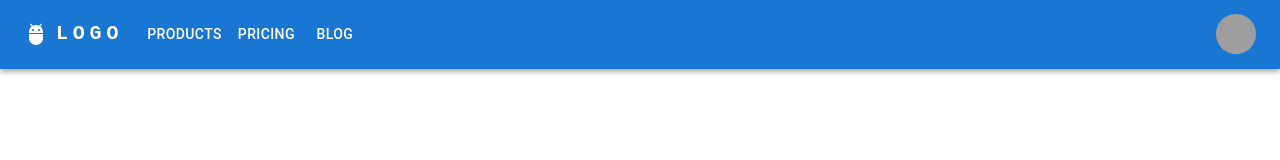
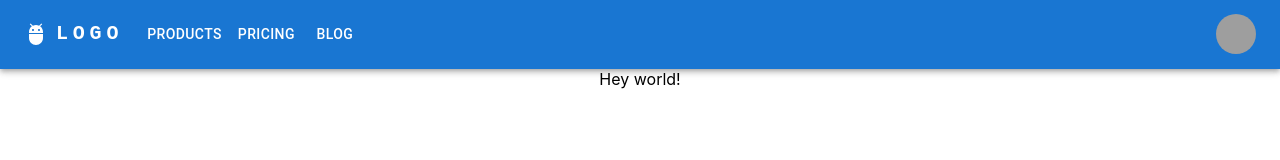
Before and after one commit to aaronzhao1229/portfolio, a React (Create React App) app: page / in a window 1280 px wide. Shown: the top 160 px of the page. Built offline with nearby package versions, Linux system fonts and the light colour scheme; grey boxes are pictures that could not be loaded.

Commit message:
another simple change

```diff
--- a/src/App.js
+++ b/src/App.js
@@ -1,14 +1,15 @@
-import logo from './logo.svg';
-import './App.css';
-import Header from './component/Header';
+import logo from './logo.svg'
+import './App.css'
+import Header from './component/Header'
+import { Container } from '@mui/material'
 
 function App() {
   return (
     <div className="App">
-
       <Header />
+      <Container>Hey world!</Container>
     </div>
-  );
+  )
 }
 
-export default App;
+export default App
```
